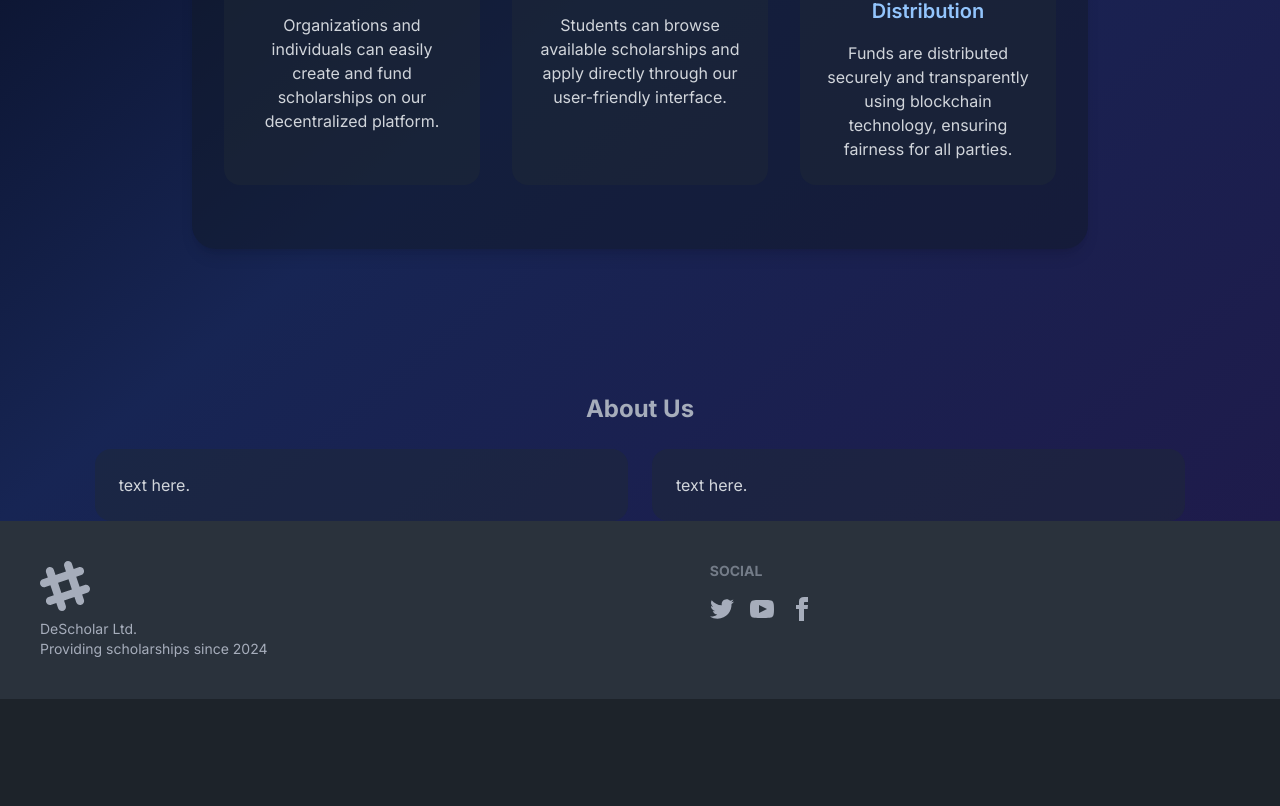
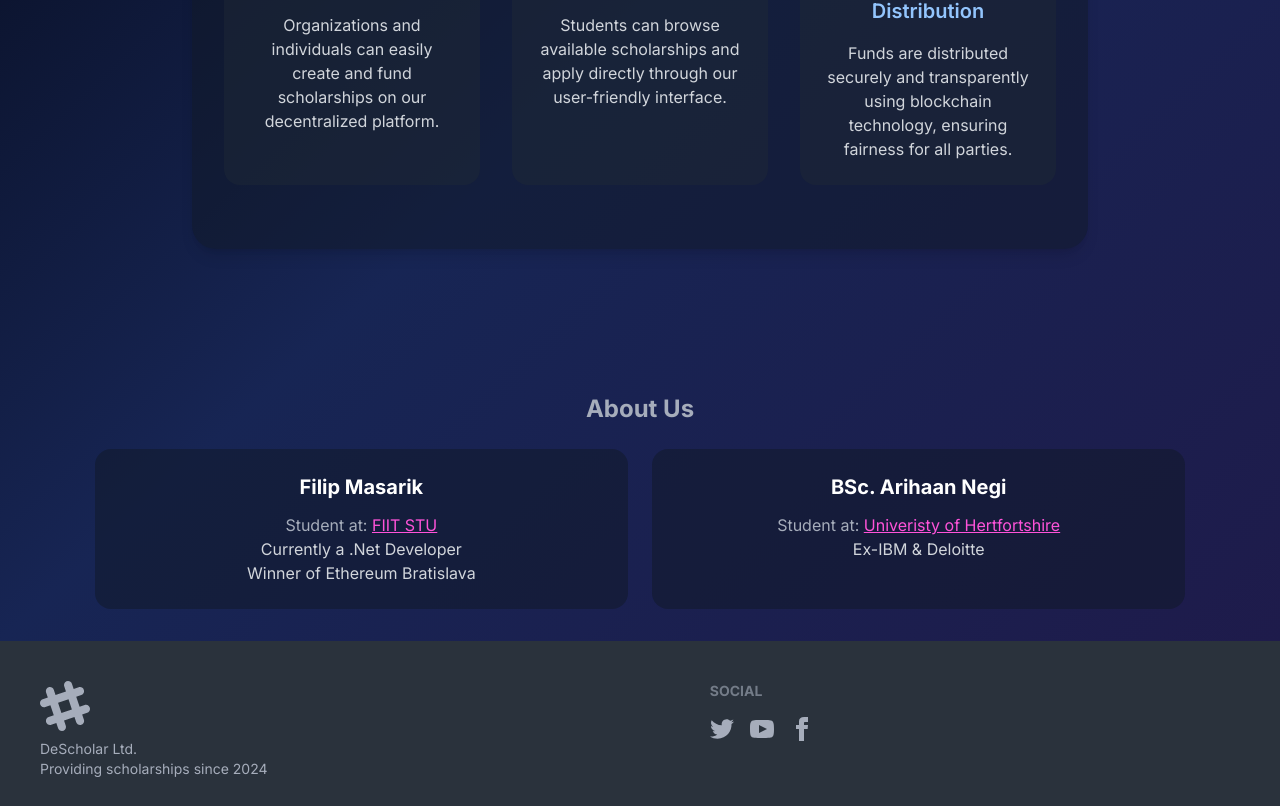
Before and after one commit to Arihaan/descholar, a Next.js app in the folder stellarshipFn/stellarshipfrontend/: page / in a window 1280 px wide. Shown: the part 619-1425 px from the top of the page. Before the commit the page ends 1318 px from the top, so only its background shows below. Built offline with nearby package versions, Linux system fonts and the light colour scheme; what @creit.tech/stellar-wallets-kit would draw is missing.

Commit message:
added some info about us and refactor of main buttons

```diff
--- a/stellarshipFn/stellarshipfrontend/app/page.tsx
+++ b/stellarshipFn/stellarshipfrontend/app/page.tsx
@@ -11,7 +11,7 @@ export default function Home() {
             Welcome to DeScholar
           </h1>
           <TypewriterEffect className="mb-12 font-semibold text-blue-300" />
-          <div className="space-x-4">
+          <div className="flex flex-col md:flex-row justify-center md:space-x-4 space-y-4 md:space-y-0">
             <Link href="/scholarships">
               <button className="btn btn-primary btn-lg rounded-xl">
                 View Scholarships
@@ -61,14 +61,33 @@ export default function Home() {
         </section>
       </main>
 
-      <section className="mt-12">
+      <section className="mt-12 text-center mb-8">
         <h2 className="text-2xl font-bold text-center mb-6">About Us</h2>
         <div className="flex flex-wrap justify-center gap-6">
-          <div className="bg-gray-800 bg-opacity-50 p-6 rounded-2xl w-full md:w-5/12">
-            <p className="text-gray-300">text here.</p>
+          <div className="bg-gray-900 bg-opacity-50 p-6 rounded-2xl w-full md:w-5/12">
+            <h2 className="text-xl font-bold mb-3 text-white">Filip Masarik</h2>
+            <div>
+              Student at:{" "}
+              <Link href="https://www.fiit.stuba.sk/en.html?page_id=749">
+                <span className="link link-secondary">FIIT STU</span>
+              </Link>
+            </div>
+            <p className="text-gray-300">Currently a .Net Developer</p>
+            <p className="text-gray-300">Winner of Ethereum Bratislava</p>
           </div>
-          <div className="bg-gray-800 bg-opacity-50 p-6 rounded-2xl w-full md:w-5/12">
-            <p className="text-gray-300">text here.</p>
+          <div className="bg-gray-900 bg-opacity-50 p-6 rounded-2xl w-full md:w-5/12">
+            <h2 className="text-xl font-bold mb-3 text-white">
+              BSc. Arihaan Negi
+            </h2>
+            <div>
+              Student at:{" "}
+              <Link href="">
+                <span className="link link-secondary">
+                  Univeristy of Hertfortshire
+                </span>
+              </Link>
+            </div>
+            <p className="text-gray-300">Ex-IBM & Deloitte</p>
           </div>
         </div>
       </section>
```
